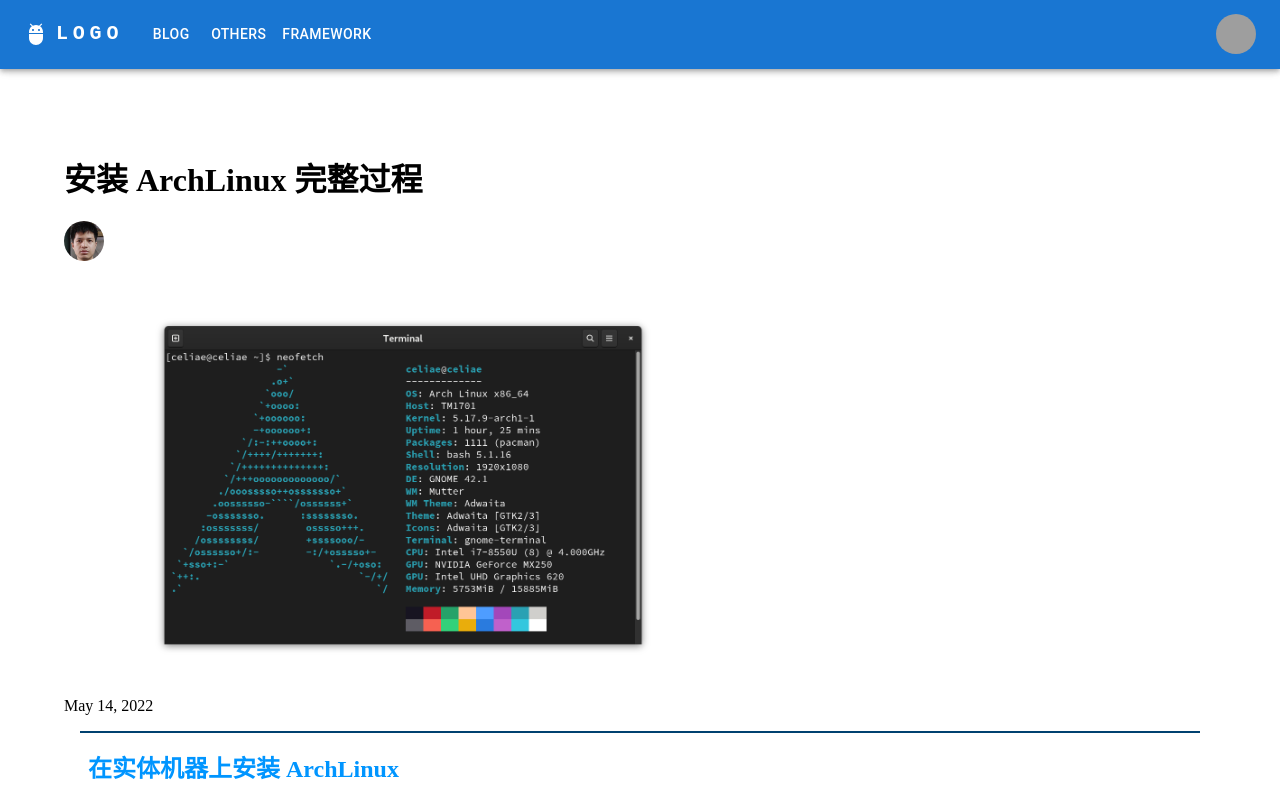
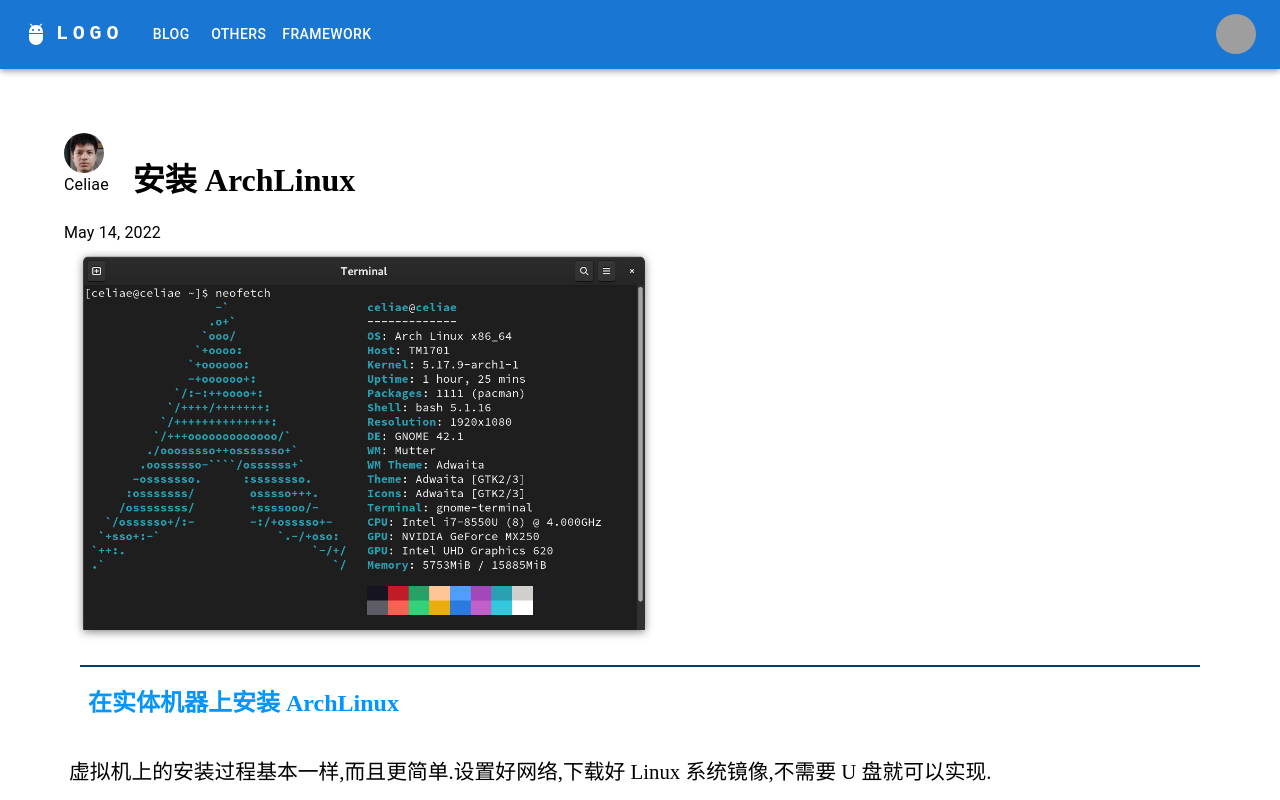
Before and after one commit to celiae/ceblog, a Next.js app: page /posts/archlinux-installation in a window 1280 px wide. Shown: the top 800 px of the page. Built offline with nearby package versions, Linux system fonts and the light colour scheme; grey boxes are pictures that could not be loaded.

Commit message:
Update post_body page.

```diff
--- a/_posts/archlinux-installation.md
+++ b/_posts/archlinux-installation.md
@@ -1,5 +1,5 @@
 ---
-title: "安装 ArchLinux 完整过程"
+title: "安装 ArchLinux"
 excerpt: "在实体机器上安装ArchLinux "
 coverImage: "/assets/blog/archlinux-installation/archlinux.png"
 date: "2022-05-14T15:48:36.322Z"
--- a/components/post-header.tsx
+++ b/components/post-header.tsx
@@ -1,6 +1,8 @@
 import * as React from "react";
 import Image from "next/image";
 import Avatar from "@mui/material/Avatar";
+import Typography from "@mui/material/Typography";
+import Grid from "@mui/material/Grid";
 import DateFormatter from "./date-formatter";
 import PostTitle from "./post-title";
 import Author from "../types/author";
@@ -15,13 +17,22 @@
 const PostHeader = ({ title, coverImage, date, author }: Props) => {
   return (
     <>
-      <PostTitle>{title}</PostTitle>
-      <Avatar alt={author.name} src={author.picture} />
-      <DateFormatter dateString={date} />
+      <Grid container spacing={3}>
+        <Grid item>
+          <Avatar alt={author.name} src={author.picture} />
+          <Typography>{author.name}</Typography>
+        </Grid>
+        <Grid item>
+          <PostTitle>{title}</PostTitle>
+        </Grid>
+      </Grid>
+      <Typography>
+        <DateFormatter dateString={date} />
+      </Typography>
       <Image
         src={coverImage}
-        width={500}
-        height={450}
+        width={600}
+        height={400}
         objectFit="contain"
         quality={100}
       />
```
Also changed, not shown: _posts/git-github.md (+1 -1 lines), _posts/mariadb.md (+1 -1 lines), _posts/network-manager.md (+1 -1 lines), _posts/yay.md (+1 -1 lines).
